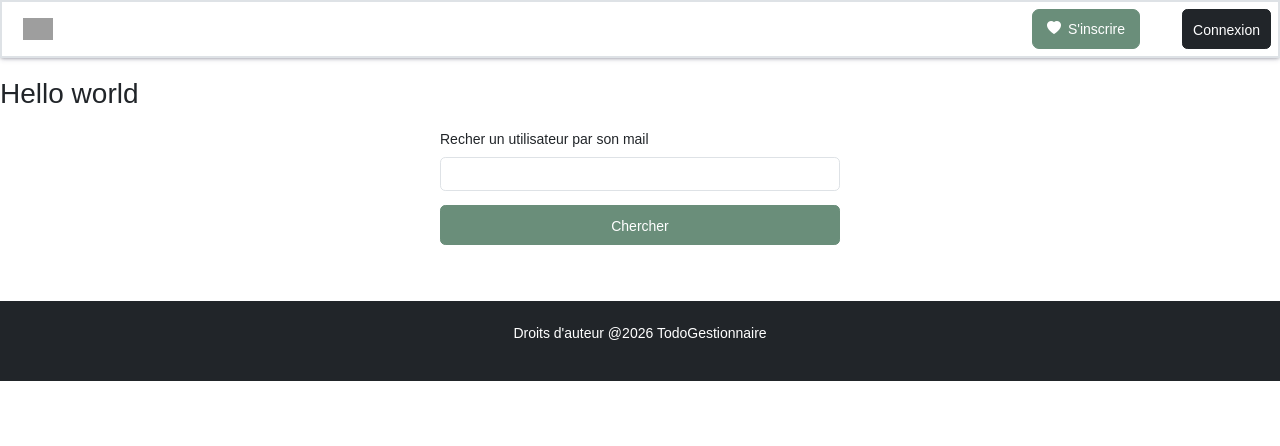
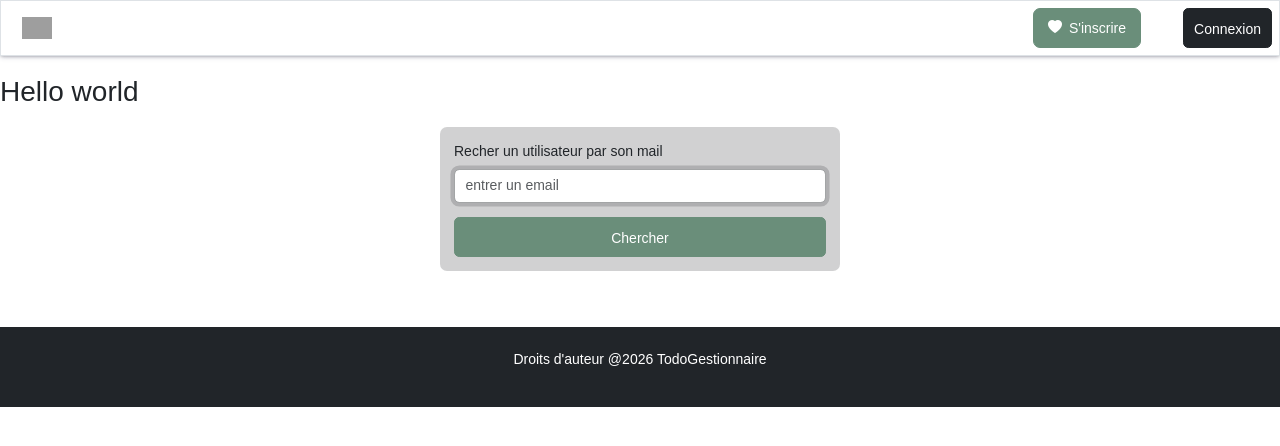
Before and after one commit to Cassius269/react-js-exercize-useRef-and-useEffect, a React (Vite) app: page / in a window 1280 px wide. Shown: the top 446 px of the page. Built offline with nearby package versions, Linux system fonts and the light colour scheme; grey boxes are pictures that could not be loaded.

Commit message:
formulaire de recherche de mail

```diff
--- a/src/components/FormSearch.jsx
+++ b/src/components/FormSearch.jsx
@@ -1,11 +1,57 @@
+import { useEffect, useRef, useState } from "react";
+
 function FormSearch(){
+    // Déclaration de l'état de l'email entré par l'utilisateur
+    const [email, setEmail] = useState('');
+    const [isFocused, setIsFocused] = useState(false);
+
+    // Créer une réference de l'input email
+    const inputEmailRef = useRef(null);
+
+    // Après rendu du composant
+    useEffect(() => {
+        inputEmailRef.current.focus() // mettre le focus sur le champs email près rendu du composant
+    }, []); // execution unique au montage du composant
+
+    // Gérer la saisie utilisateur
+    const handleChange = (e) => {
+        // console.log(e.target.value);
+        setEmail(e.target.value);
+    }
+
+    const handleSubmit = (e) => {
+        e.preventDefault();
+        console.log(`${email}`);
+        if(isValidEmail(email)){
+            inputEmailRef.current
+        };
+    }
+
+    const handleFocus = () => {
+        setIsFocused(true);
+        console.log('focus in')
+    }
+
+    // Equivalent focus out de l'input email
+    const handleBlur = (e) => {
+        setIsFocused(false);
+        setEmail('');
+        console.log('focus out');
+    }
+
     return (
-        <form action="#" method="POST" onSubmit={(e) => e.preventDefault()} style={{maxWidth: 400}} className="m-auto">
+        <form action="#" method="POST" onSubmit={handleSubmit} style={{maxWidth: 400}} className="m-auto bg-primary bg-opacity-25 rounded-3 p-3">
             <label htmlFor="q" className="form-label">Recher un utilisateur par son mail</label>
-            <input id="q" type="search" name="q" className="form-control mb-3" />
+            <input onBlur={handleBlur} onFocus={handleFocus} onChange={handleChange} ref={inputEmailRef} id="q" type="search" name="q" placeholder="entrer un email" className={`form-control mb-3 ${email === '' ? 'bg-white text-danger' : ''} ${isValidEmail(email) ? "bg-secondary-subtle" : "bg-danger text-white"}`} value={isFocused ? email : ''}/>
+            <i className="text-danger">{(email.length > 4  && email.length <= 50) && isValidEmail(email)  ? 'correct' : (email === '' ? '' : 'incorrect')}</i>
             <button type="submit" className="btn btn-secondary text-white w-100">Chercher</button>
         </form>
     )
 }
 
+function isValidEmail(email){
+    const regexEmail = /^[^\s@]+@[^\s@]+\.[^\s@]+$/;
+    return regexEmail.test(email);
+}
+
 export default FormSearch;
--- a/src/components/Header.jsx
+++ b/src/components/Header.jsx
@@ -9,10 +9,8 @@ function Header(){
         setIsActive(!isActive); // Changer la valeur de l'état et re-render le composant <Header />
     }
 
-
-
     return (
-        <header className="container-fluid border border-2 p-2 d-flex justify-content-between">
+        <header className="container-fluid border border- p-2 d-flex justify-content-between">
             <div className='d-flex align-items-center'>
                 <a href="/"><img className="ms-3" src="https://svgsilh.com/svg/303194.svg" alt="logo" width={30}/></a>
             </div>
```
